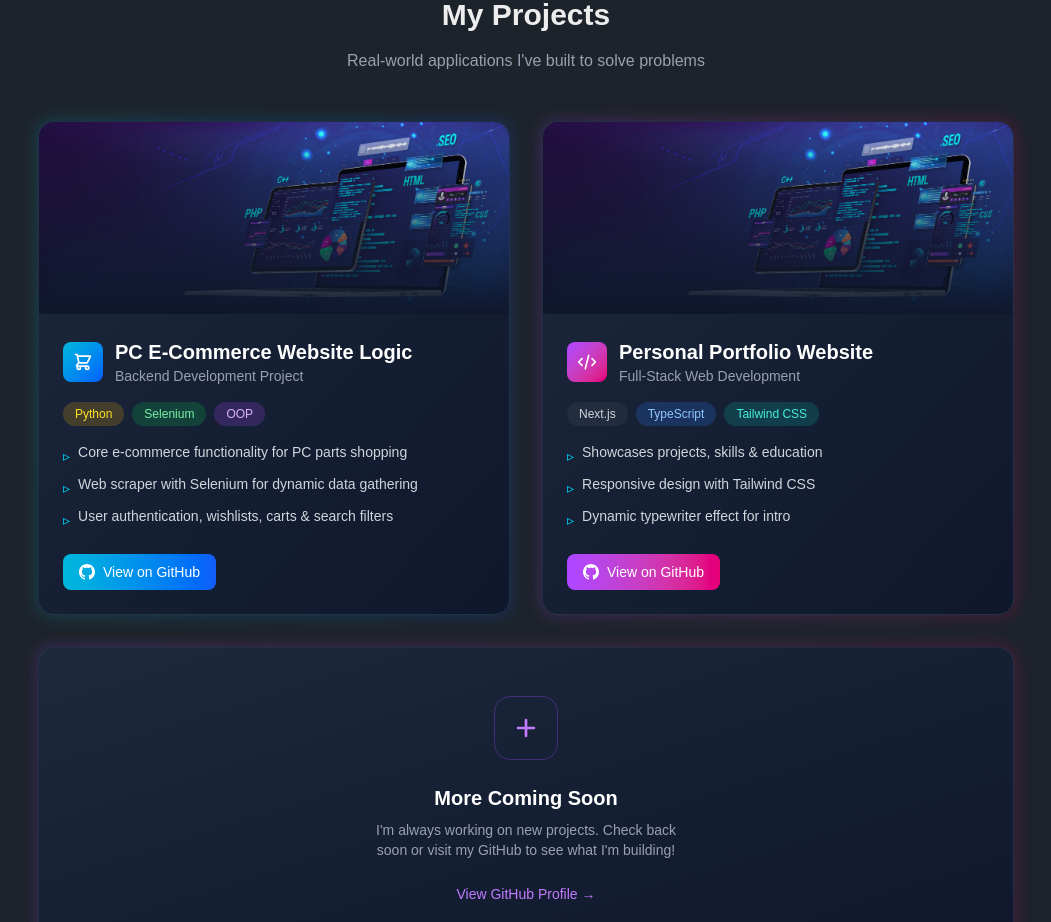
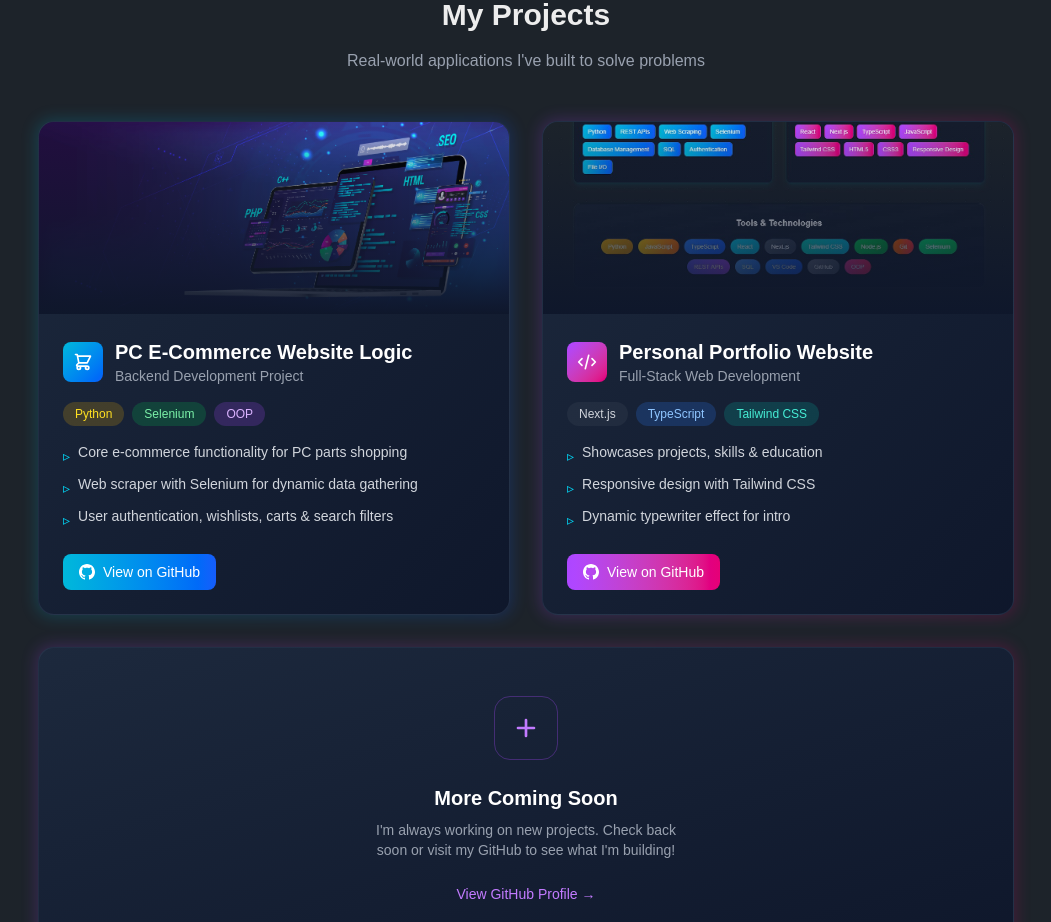
Before and after one commit to KalebDieterle/portfolio-website, a Next.js app: page / in a window 1280 px wide. Shown: the part 1320-2242 px from the top of the page, without its empty margins (114-1165 px from the left). Built offline with nearby package versions, Linux system fonts and the light colour scheme.

Commit message:
Fixed Linkedin Link and Project Image

```diff
--- a/app/data/portfolio-data.ts
+++ b/app/data/portfolio-data.ts
@@ -127,7 +127,7 @@ export const projectsData = [
   {
     title: "Personal Portfolio Website",
     subtitle: "Full-Stack Web Development",
-    image: "/images/swe_development_image.avif",
+    image: "/images/portfolio_website_image.jpg",
     imageAlt: "Portfolio Website Development",
     tags: [
       { name: "Next.js", color: "bg-gray-600/20 text-gray-300" },
@@ -161,7 +161,7 @@ export const contactLinks = [
     external: true,
   },
   {
-    href: "https://linkedin.com",
+    href: "https://www.linkedin.com/in/kaleb-dieterle-010341268/",
     label: "LinkedIn",
     type: "linkedin" as const,
     external: true,
```
